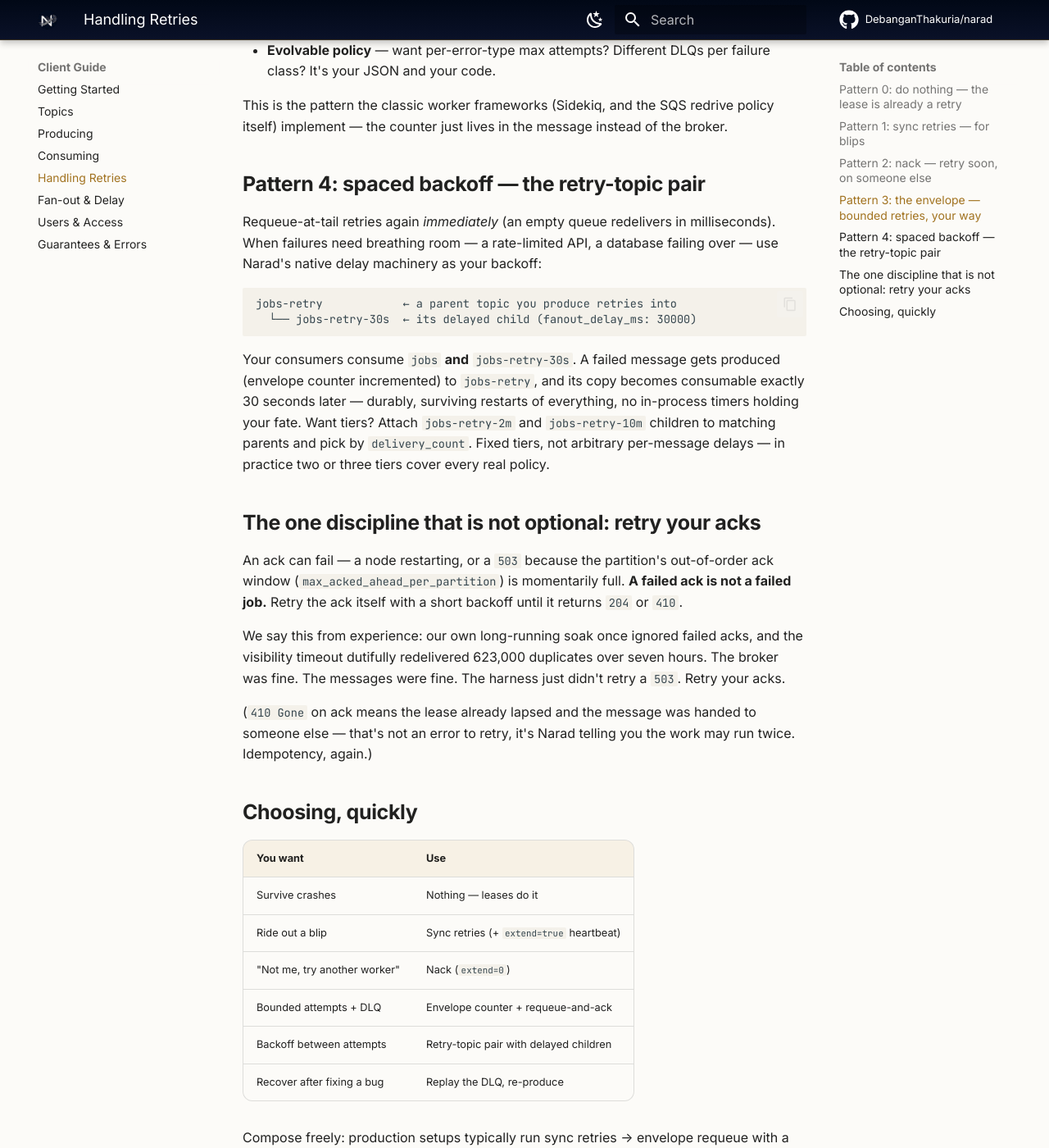
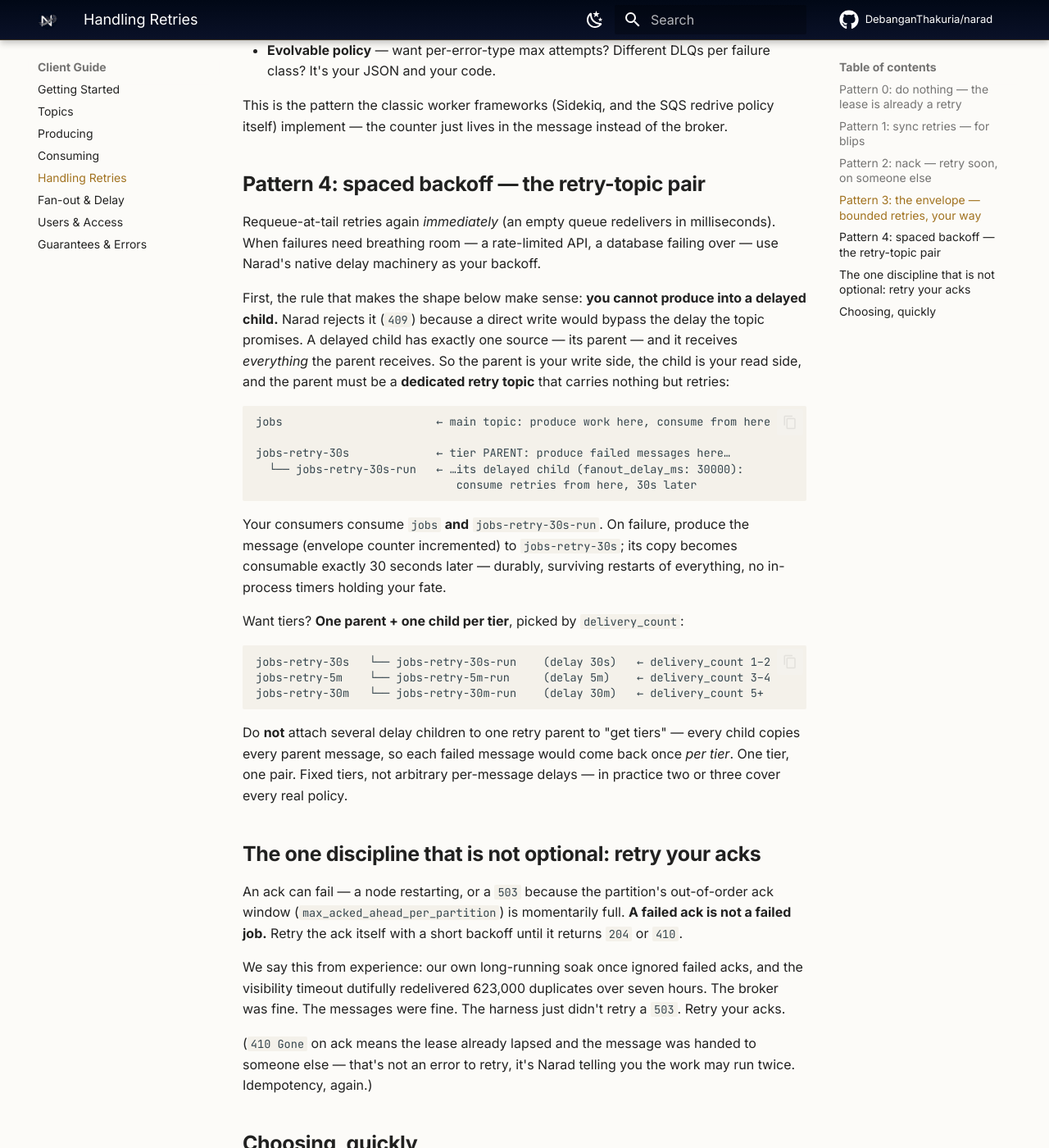
Before and after one commit to DebanganThakuria/narad, an MkDocs documentation site: the page built from docs/client/handling-retries.md, in a window 1280 px wide and 1400 px high, scrolled down 1895 px. Shown: the whole window at 82% size. Built offline with MkDocs 1.6.1 and Material for MkDocs 9.7.7, drawn with Linux system fonts in a browser that asks for light colours; comment, search, counter and statistics services are not loaded.

Commit message:
Docs: make the retry-tier topology unambiguous (#105)
The spaced-backoff section read as 'push to the delay queue'. Now
explicit: delayed children reject direct produce (409) and copy ALL
parent traffic, so each tier is one dedicated parent (write side) +
one delayed child (read side) — with a bolded warning that attaching
several delay children to one parent redelivers every retry once per
tier.

Co-authored-by: Claude Fable 5 <noreply@anthropic.com>

````diff
--- a/docs/client/handling-retries.md
+++ b/docs/client/handling-retries.md
@@ -58,14 +58,29 @@ This is the pattern the classic worker frameworks (Sidekiq, and the SQS redrive
 
 ## Pattern 4: spaced backoff — the retry-topic pair
 
-Requeue-at-tail retries again *immediately* (an empty queue redelivers in milliseconds). When failures need breathing room — a rate-limited API, a database failing over — use Narad's native delay machinery as your backoff:
+Requeue-at-tail retries again *immediately* (an empty queue redelivers in milliseconds). When failures need breathing room — a rate-limited API, a database failing over — use Narad's native delay machinery as your backoff.
+
+First, the rule that makes the shape below make sense: **you cannot produce into a delayed child.** Narad rejects it (`409`) because a direct write would bypass the delay the topic promises. A delayed child has exactly one source — its parent — and it receives *everything* the parent receives. So the parent is your write side, the child is your read side, and the parent must be a **dedicated retry topic** that carries nothing but retries:
 
 ```text
-jobs-retry            ← a parent topic you produce retries into
-  └── jobs-retry-30s  ← its delayed child (fanout_delay_ms: 30000)
+jobs                       ← main topic: produce work here, consume from here
+
+jobs-retry-30s             ← tier PARENT: produce failed messages here…
+  └── jobs-retry-30s-run   ← …its delayed child (fanout_delay_ms: 30000):
+                              consume retries from here, 30s later
 ```
 
-Your consumers consume `jobs` **and** `jobs-retry-30s`. A failed message gets produced (envelope counter incremented) to `jobs-retry`, and its copy becomes consumable exactly 30 seconds later — durably, surviving restarts of everything, no in-process timers holding your fate. Want tiers? Attach `jobs-retry-2m` and `jobs-retry-10m` children to matching parents and pick by `delivery_count`. Fixed tiers, not arbitrary per-message delays — in practice two or three tiers cover every real policy.
+Your consumers consume `jobs` **and** `jobs-retry-30s-run`. On failure, produce the message (envelope counter incremented) to `jobs-retry-30s`; its copy becomes consumable exactly 30 seconds later — durably, surviving restarts of everything, no in-process timers holding your fate.
+
+Want tiers? **One parent + one child per tier**, picked by `delivery_count`:
+
+```text
+jobs-retry-30s   └── jobs-retry-30s-run    (delay 30s)   ← delivery_count 1–2
+jobs-retry-5m    └── jobs-retry-5m-run     (delay 5m)    ← delivery_count 3–4
+jobs-retry-30m   └── jobs-retry-30m-run    (delay 30m)   ← delivery_count 5+
+```
+
+Do **not** attach several delay children to one retry parent to "get tiers" — every child copies every parent message, so each failed message would come back once *per tier*. One tier, one pair. Fixed tiers, not arbitrary per-message delays — in practice two or three cover every real policy.
 
 ## The one discipline that is not optional: retry your acks
 
````
